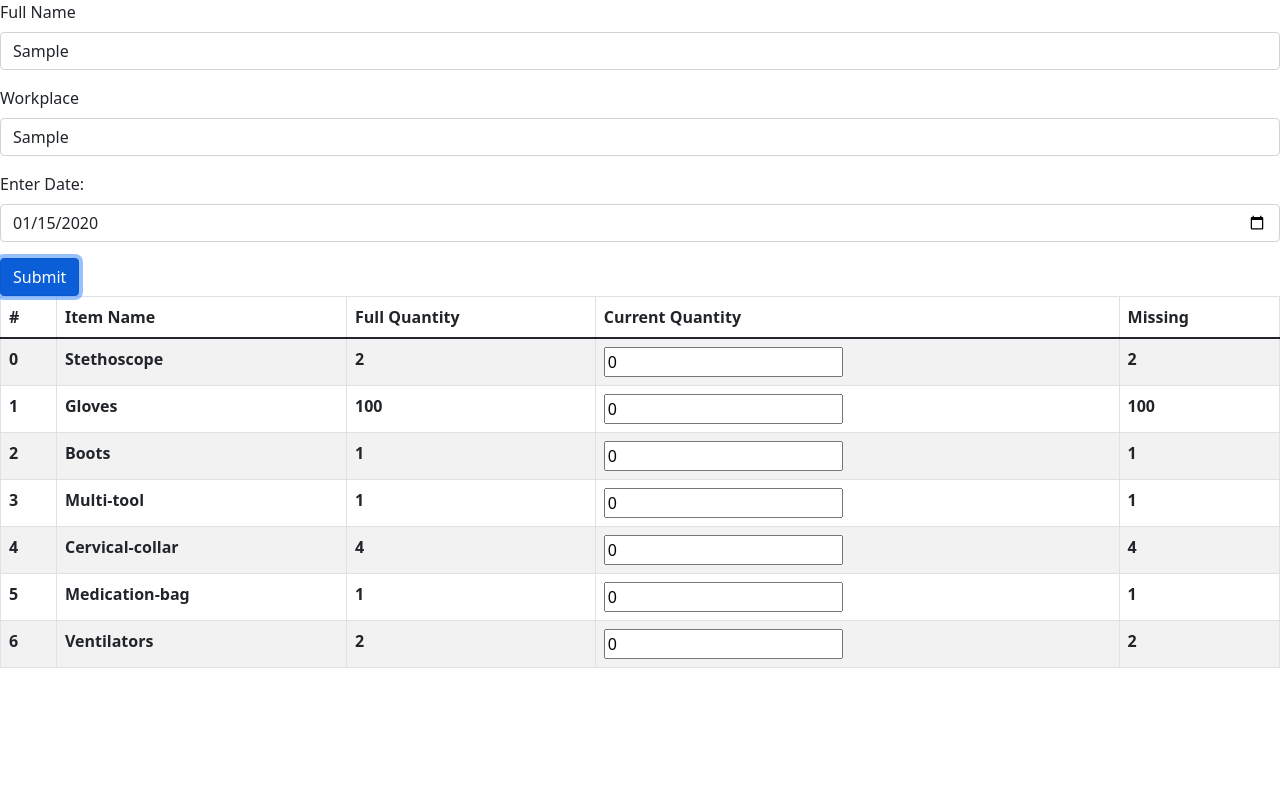
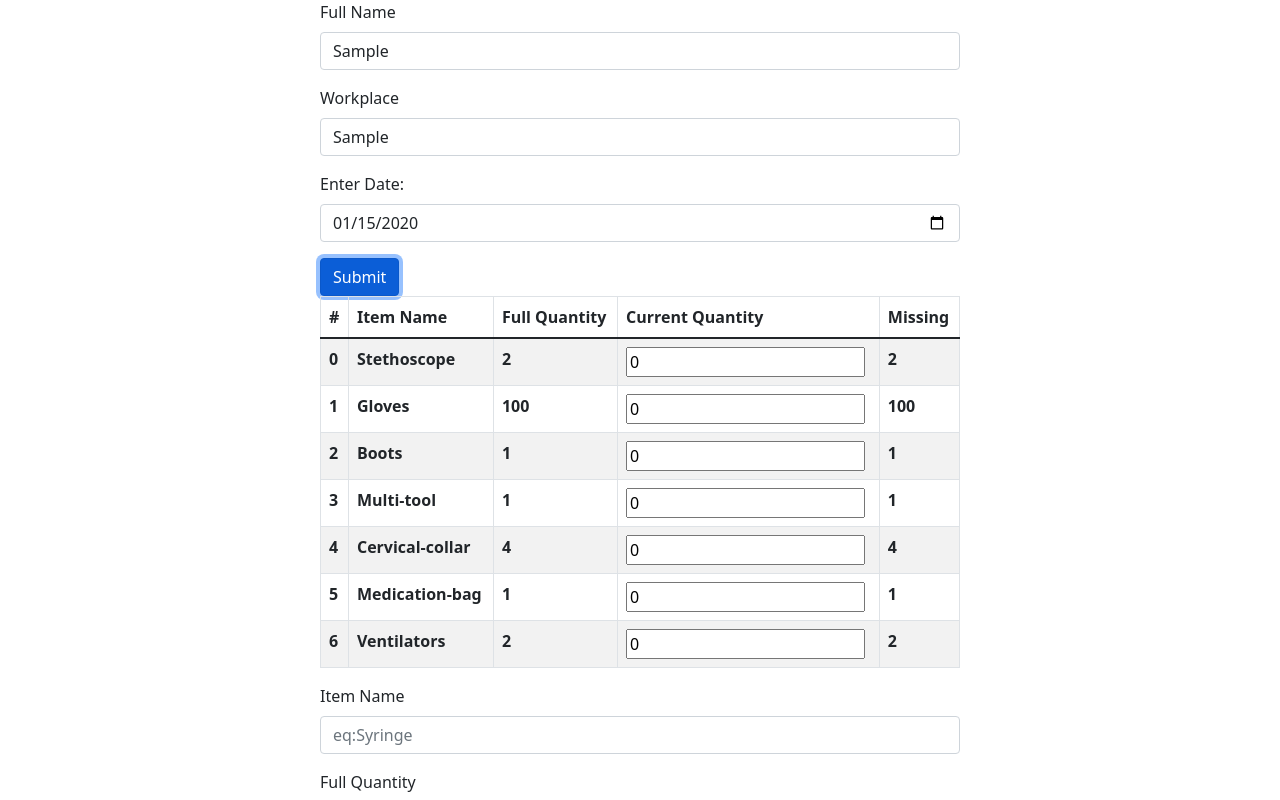
Before and after one commit to 17Amir17/ReduxWeekend, a React (Create React App) app: page / in a window 1280 px wide. Both pictures are taken after typing "Sample", "Sample", "2020-01-15" into the empty fields and a click on the button "Submit". Shown: the top 800 px of the page. Built offline with nearby package versions, Linux system fonts and the light colour scheme.

Commit message:
Added add item

```diff
--- /dev/null
+++ b/src/Componenets/AddEquipment.tsx
@@ -0,0 +1,60 @@
+import { userInfo } from 'os';
+import React from 'react';
+import { Form, Button } from 'react-bootstrap';
+import Swal from 'sweetalert2';
+import { addEquipment } from '../Reducers/equipmentReducer';
+import { useAppDispatch, useAppSelector } from '../ReduxManagement/hooks';
+
+export default function AddEquipment() {
+  const nameRef = React.useRef<HTMLInputElement>(null);
+  const fullQuantityRef = React.useRef<HTMLInputElement>(null);
+  const quantityRef = React.useRef<HTMLInputElement>(null);
+  const dispatch = useAppDispatch();
+  const user = useAppSelector((state) => state.user.fullName);
+
+  const onAdd = () => {
+    const name = nameRef.current?.value;
+    const fullQuantity = fullQuantityRef.current?.value;
+    const quantity = quantityRef.current?.value;
+    if (name && fullQuantity && quantity) {
+      dispatch(
+        addEquipment({
+          creator: user,
+          equipment: {
+            name,
+            fullQuantity: Number(fullQuantity),
+            quantity: Number(quantity),
+          },
+        })
+      );
+    } else {
+      Swal.fire({
+        icon: 'error',
+        title: 'Oops...',
+        text: 'Please enter all forms',
+      });
+    }
+  };
+
+  return (
+    <div className="add-equip">
+      <Form.Group className="mb-3">
+        <Form.Label>Item Name</Form.Label>
+        <Form.Control type="text" placeholder="eq:Syringe" ref={nameRef} />
+      </Form.Group>
+
+      <Form.Group className="mb-3">
+        <Form.Label>Full Quantity</Form.Label>
+        <Form.Control type="number" ref={fullQuantityRef} />
+      </Form.Group>
+
+      <Form.Group className="mb-3">
+        <Form.Label>Current Quantity</Form.Label>
+        <Form.Control type="number" ref={quantityRef} />
+      </Form.Group>
+      <Button variant="primary" type="submit" onClick={onAdd}>
+        Add
+      </Button>
+    </div>
+  );
+}
--- a/src/Componenets/App.tsx
+++ b/src/Componenets/App.tsx
@@ -1,5 +1,6 @@
 import React from 'react';
 import { useAppSelector } from '../ReduxManagement/hooks';
+import AddEquipment from './AddEquipment';
 import Equipment from './Equipment';
 import UserForm from './UserForm';
 
@@ -9,6 +10,7 @@ function App() {
     <div className="App">
       <UserForm />
       <Equipment />
+      {user.userSet ? <AddEquipment /> : <></>}
     </div>
   );
 }
--- a/src/Componenets/Equipment.tsx
+++ b/src/Componenets/Equipment.tsx
@@ -14,7 +14,6 @@ export default function Equipment() {
     const target =
       event.target.parentElement?.parentElement?.children[1].innerHTML;
     const quantity = Number(event.target.value);
-    console.log(typeof quantity);
 
     if (target) dispatch(updateEquipment({ target, update: { quantity } }));
   };
--- a/src/Componenets/UserForm.tsx
+++ b/src/Componenets/UserForm.tsx
@@ -26,7 +26,7 @@ export default function UserForm() {
   };
 
   return (
-    <div>
+    <div className="user-form">
       <Form.Group className="mb-3">
         <Form.Label>Full Name</Form.Label>
         <Form.Control type="text" placeholder="eq: John Doe" ref={nameRef} />
--- a/src/styles/index.css
+++ b/src/styles/index.css
@@ -11,3 +11,18 @@ code {
   font-family: source-code-pro, Menlo, Monaco, Consolas, 'Courier New',
     monospace;
 }
+
+.App {
+  display: flex;
+  justify-content: center;
+  align-items: center;
+  flex-direction: column;
+  width: 50vw;
+  margin: auto;
+}
+
+.add-equip,
+.equipment,
+.user-form {
+  width: 100%;
+}
```
